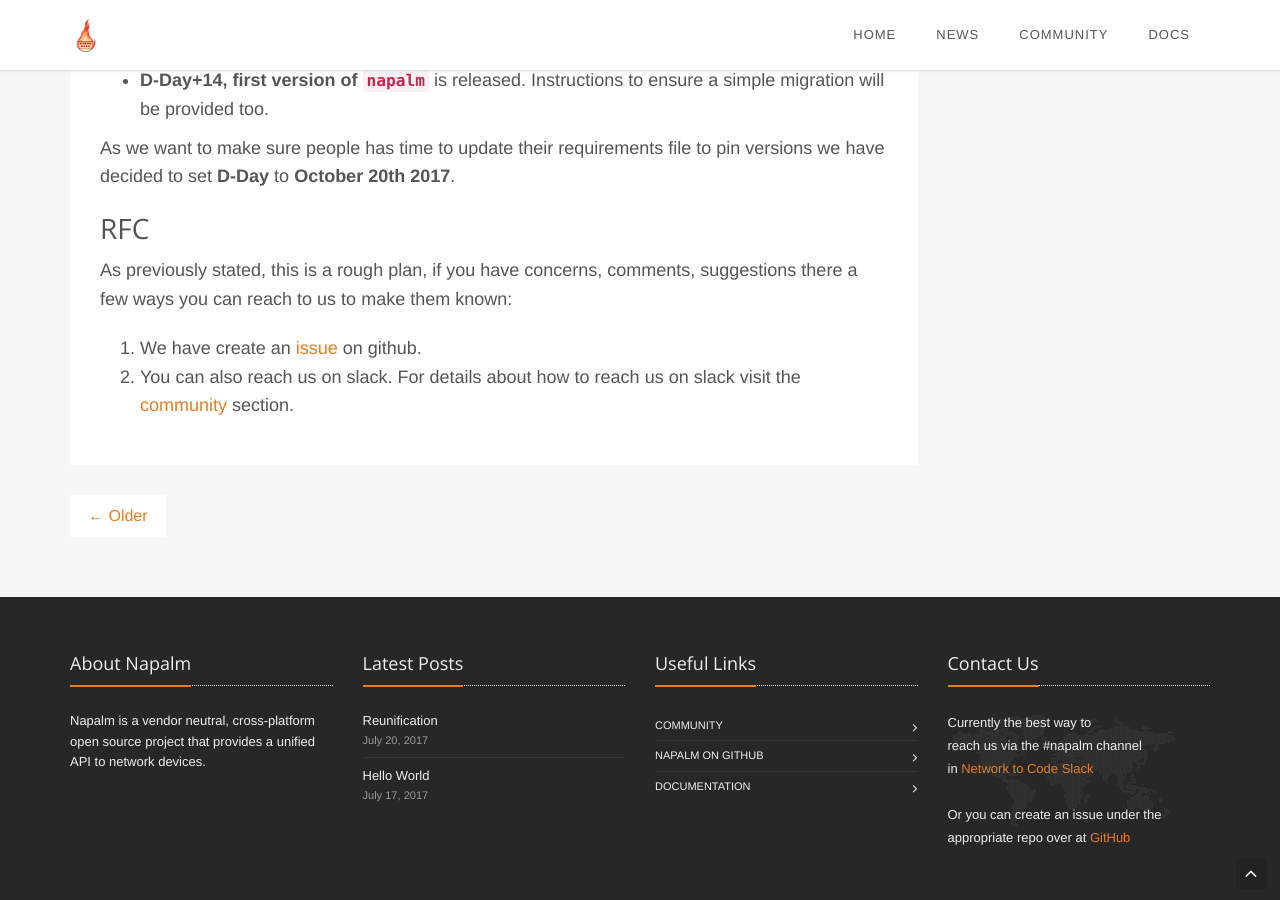
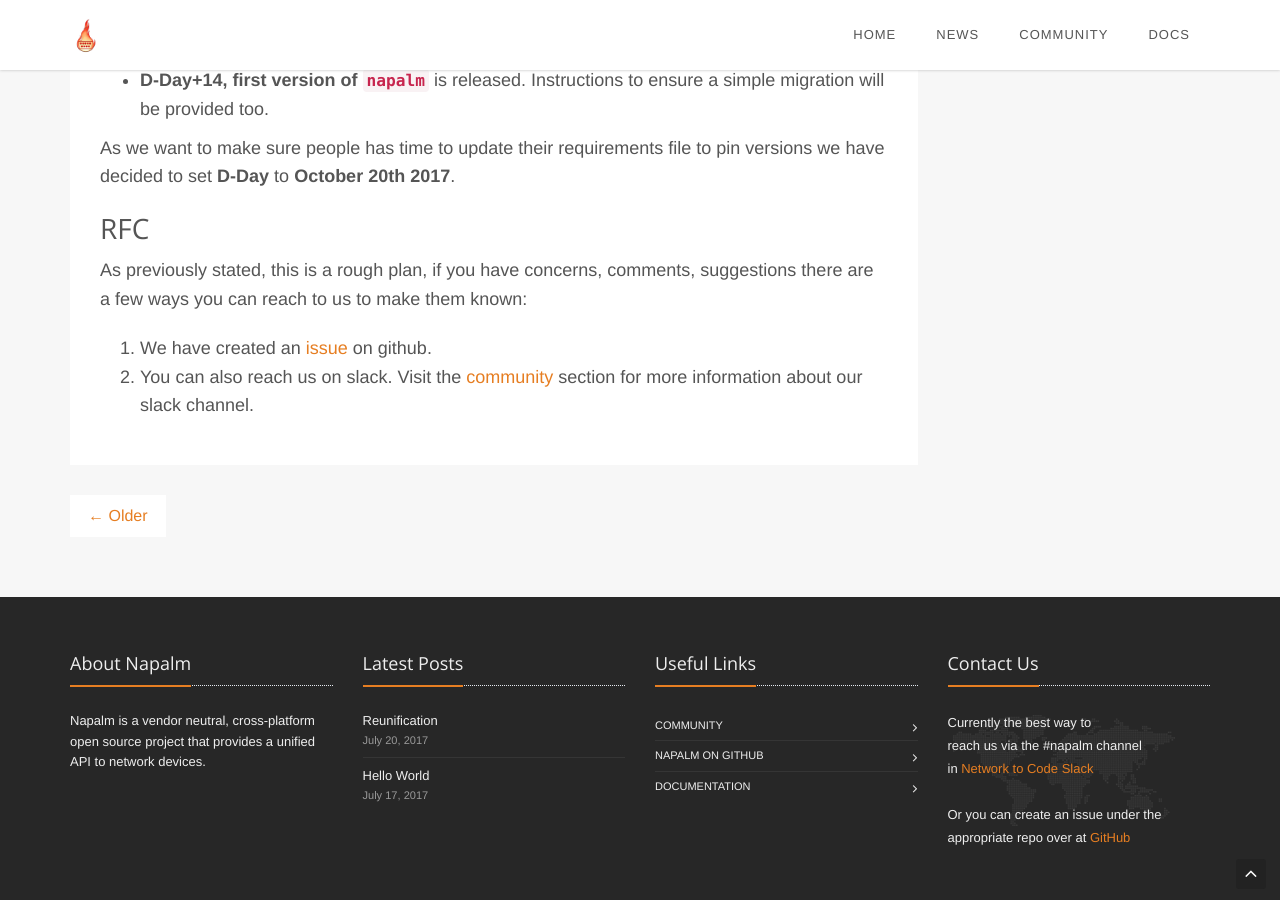
Before and after one commit to napalm-automation/napalm-automation.github.io, a Jekyll site: the page built from _posts/2017/2017-07-20-reunification.md, in a window 1280 px wide and 900 px high, scrolled down 2729 px. Built offline with Jekyll 4.4.1, drawn with Linux system fonts in a browser that asks for light colours; comment, search, counter and statistics services are not loaded.

Commit message:
Fix typos

```diff
--- a/_posts/2017/2017-07-20-reunification.md
+++ b/_posts/2017/2017-07-20-reunification.md
@@ -73,7 +73,7 @@ As we want to make sure people has time to update their requirements file to pin
 RFC
 ===
 
-As previously stated, this is a rough plan, if you have concerns, comments, suggestions there a few ways you can reach to us to make them known:
+As previously stated, this is a rough plan, if you have concerns, comments, suggestions there are a few ways you can reach to us to make them known:
 
-1. We have create an [issue](https://github.com/napalm-automation/napalm/issues/392) on github.
-2. You can also reach us on slack. For details about how to reach us on slack visit the [community](/community) section.
+1. We have created an [issue](https://github.com/napalm-automation/napalm/issues/392) on github.
+2. You can also reach us on slack. Visit the [community](/community) section for more information about our slack channel.
```
